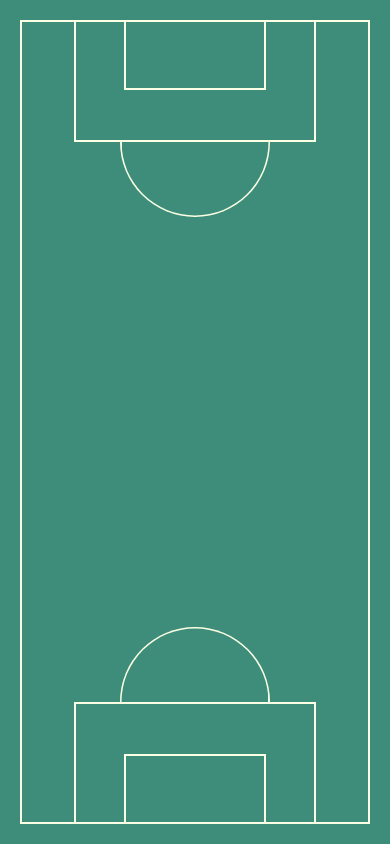
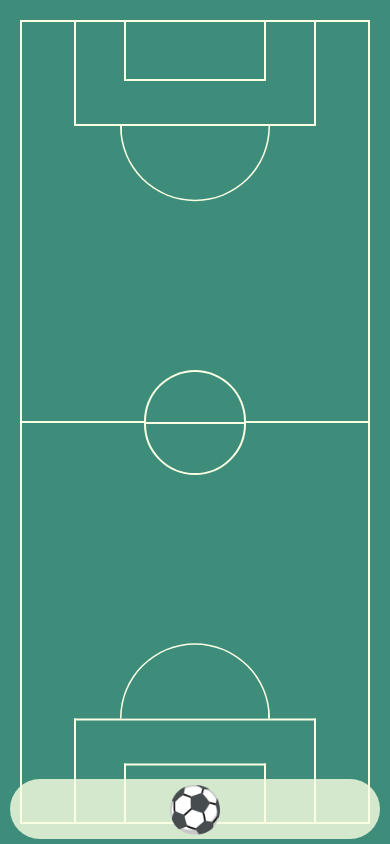
Before and after one commit to rosseab-bit/fix-ture, a Next.js app: page / in a window 390 px wide. Built offline with nearby package versions, Linux system fonts and the light colour scheme.

Commit message:
agrego nav_bar y termino cancha

```diff
--- a/src/components/CanchaBackground.tsx
+++ b/src/components/CanchaBackground.tsx
@@ -1,12 +1,13 @@
 import styles from "@/styles/CanchaBackground.module.css";
 import ArcoArea from "./ArcoArea";
+import MiddleArea from "./MiddleArea";
 const CanchaBackground = () => {
-  //<div className={`${styles.area_arco_b}`}></div>
   return (
     <>
       <div className={`${styles.cancha_main_background}`}>
         <div className={`${styles.cancha_border}`}>
          <ArcoArea />
+         <MiddleArea />
          <ArcoArea rotate_deg="180"/>
         </div>
       </div>
--- /dev/null
+++ b/src/components/LineHorizontal.tsx
@@ -0,0 +1,8 @@
+import styles from '@/styles/CanchaBackground.module.css';
+
+const LineHorizontal = () => {
+    return (
+            <div className={`${styles.line_horizontal}`}></div>
+    )
+}
+export default LineHorizontal
--- /dev/null
+++ b/src/components/MiddleArea.tsx
@@ -0,0 +1,13 @@
+import styles from '@/styles/CanchaBackground.module.css'
+import LineHorizontal from './LineHorizontal';
+import MiddleSection from './MiddleSection';
+const MiddleArea = () => {
+    return(
+        <div className={`${styles.middle_area_container}`}>
+            <LineHorizontal />
+            <MiddleSection />
+            <LineHorizontal />
+        </div>
+    )
+}
+export default MiddleArea;
--- /dev/null
+++ b/src/components/MiddleSection.tsx
@@ -0,0 +1,23 @@
+import styles from '@/styles/CanchaBackground.module.css'
+import SemiCircle from './SemiCircle';
+import LineHorizontal from './LineHorizontal';
+import { posix } from 'path';
+const MiddleSection = () => {
+    let styleCustom:Record<string,Record<string,string>>={
+        line:{
+            width: '100%',
+            zIndex: '5',
+            height: '2px',
+            backgroundColor: '#FBFFE4',
+            position: 'relative'
+        }
+    }
+  return (
+    <div className={`${styles.container_middle_section}`}>
+    <SemiCircle x_size={1} rotate_deg='180' border_top={false}/>
+
+    <SemiCircle x_size={1} />
+    </div>
+  );
+};
+export default MiddleSection;
--- /dev/null
+++ b/src/components/SemiCircle.tsx
@@ -0,0 +1,44 @@
+import styles from "@/styles/CanchaBackground.module.css";
+interface Prop {
+  x_size?: number;
+  rotate_deg?: string;
+  border_top?: boolean;
+  border_bottom?: boolean;
+  border_right?: boolean;
+  border_left?: boolean;
+}
+const SemiCircle = ({
+  x_size,
+  rotate_deg,
+  border_top = true,
+  border_bottom = true,
+  border_right = true,
+  border_left = true,
+}: Prop) => {
+  let setCustomStyle: Record<string, Record<string, string>> = {
+    xsize_circle: {
+      width: `${x_size ? x_size * 102 : "102"}px`,
+      height: `${x_size ? x_size * 102 : "102"}px`,
+      borderBottonRightRadius: `${x_size ? x_size * 102 : "102"}px`,
+      borderBottonLeftRadius: `${x_size ? x_size * 102 : "102"}px`,
+    },
+    rotate: { transform: `rotate(${rotate_deg ? rotate_deg : "360"}deg)` },
+    border: {
+      borderTop: border_top ? "2px solid #FBFFE4" : "0",
+      borderBottom: border_bottom ? "2px solid #FBFFE4" : "0",
+      borderRight: border_right ? "2px solid #FBFFE4" : "0",
+      borderLeft: border_left ? "2px solid #FBFFE4" : "0",
+    },
+  };
+  return (
+    <div
+      className={styles.semi_circle}
+      style={{
+        ...setCustomStyle.xsize_circle,
+        ...setCustomStyle.rotate,
+        ...setCustomStyle.border,
+      }}
+    ></div>
+  );
+};
+export default SemiCircle;
--- a/src/pages/index.tsx
+++ b/src/pages/index.tsx
@@ -18,6 +18,10 @@ export default function Home() {
     <>
       <div className={`${styles.container_main}`}>
         <CanchaBackground />
+        <section className={`${styles.menu_bar_bottom}`}>
+        <span className={`${styles.menu_pelota}`}>⚽</span>
+
+        </section>
       </div>
     </>
   );
--- a/src/styles/CanchaBackground.module.css
+++ b/src/styles/CanchaBackground.module.css
@@ -5,6 +5,8 @@
     height: 100%;
     width: 100%;
     padding: 20px;
+    z-index: -999;
+    position: absolute;
     .cancha_border {
       border: 2px solid var(--color-text-background);
       height: 100%;
@@ -61,8 +63,40 @@
           }
         }
       }
+      .middle_area_container {
+        width: 100%;
+        display: flex;
+        flex-direction: row;
+        align-items: center;
+        .container_middle_section {
+          display: flex;
+          flex-direction: column;
+          justify-content: center;
+          align-items: center;
+          width: 105px;
+          height: 105px;
+          position: relative;
+        }
+      }
+    }
+    .semi_circle {
+      width: 100px;
+      height: 100px;
+      background: var(--background-color-green);
+      display: flex;
+      flex-direction: column;
+      justify-content: flex-start;
+      align-items: center;
+      border-bottom-left-radius: 100px;
+      border-bottom-right-radius: 100px;
+    }
+    .line_horizontal {
+      width: 100%;
+      background-color: var(--color-text-background);
+      height: 2px;
     }
   }
+
 }
 
 /* Teléfonos grandes */
--- a/src/styles/Home.module.css
+++ b/src/styles/Home.module.css
@@ -1,8 +1,23 @@
-.container_main{
+.container_main {
   height: 100vh;
   width: 100vw;
   display: flex;
   flex-direction: column;
   justify-content: flex-start;
   align-items: center;
+  .menu_bar_bottom {
+    position: fixed;
+    bottom: 5px;
+    height: 60px;
+    display: flex;
+    flex-direction: row;
+    justify-content: center;
+    align-items: center;
+    width: 95%;
+    border-radius: 40px;
+    background-color: var(--color-text-bacground-transparent);
+    .menu_pelota {
+      font-size: 45px;
+    }
+  }
 }
--- a/src/styles/globals.css
+++ b/src/styles/globals.css
@@ -1,6 +1,8 @@
 :root {
   --background-color-green: #3D8D7A;
   --color-text-background: #FBFFE4;
+  --color-text-bacground-transparent: rgba(251, 255, 228, 0.8);
+  --background-color-green-transparent: rgba(61, 141, 122, 0.8)
 }
 
 
```
